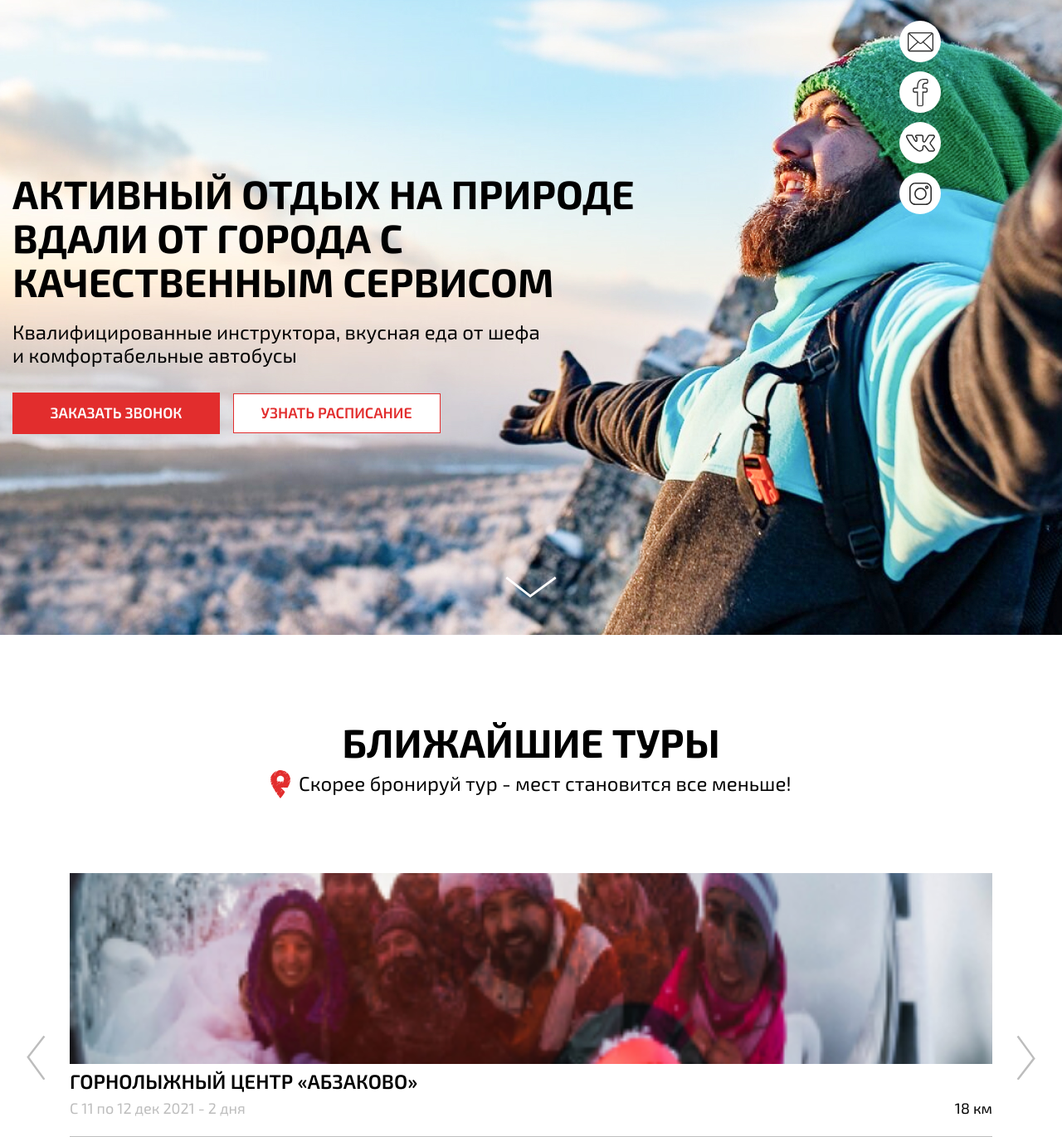
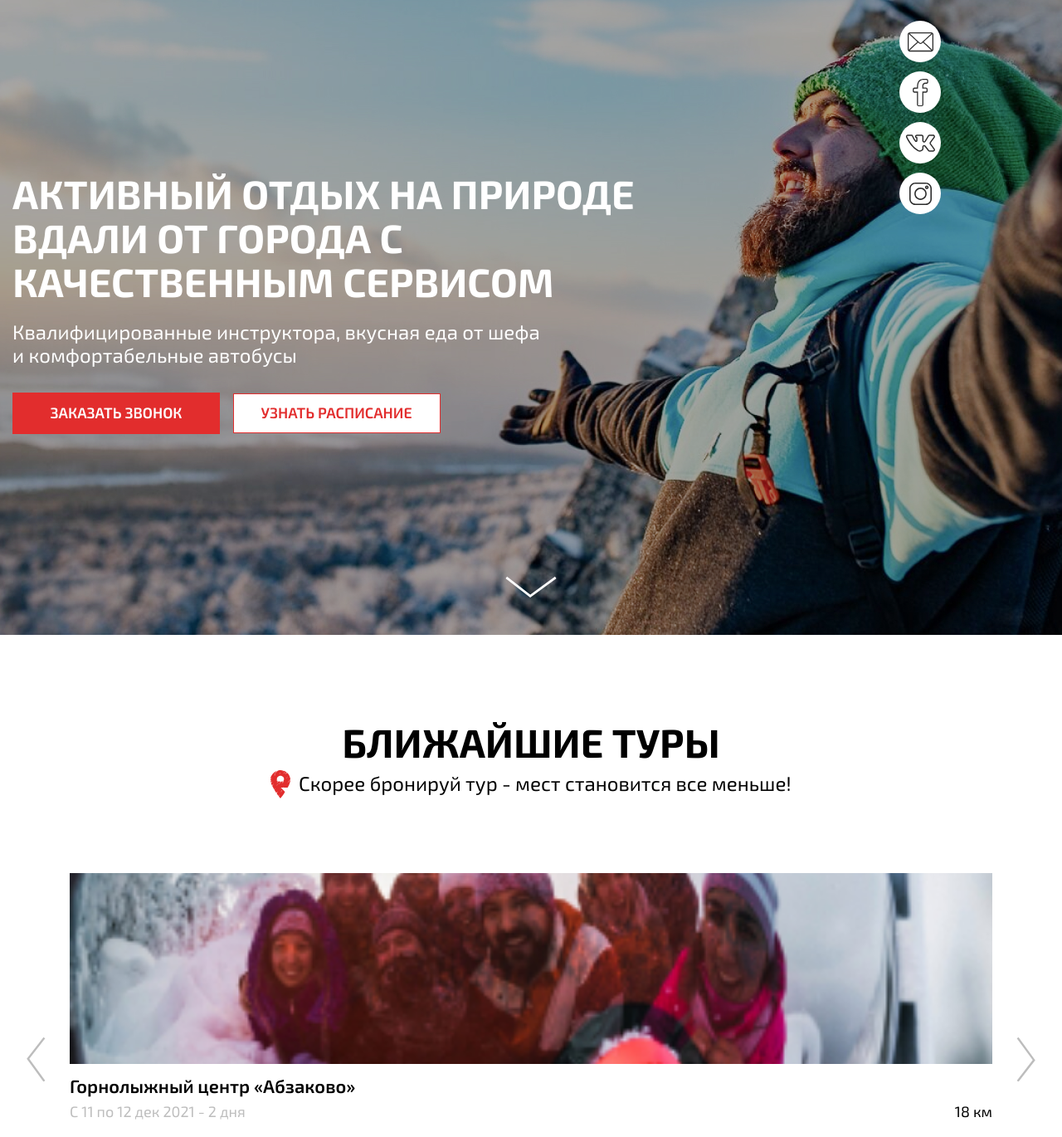
Before and after one commit to dan-rusakov/ipkers.github.io, a website: page src/index.html in a window 1280 px wide. Shown: the part 130-1500 px from the top of the page at 83% size. Drawn offline with nearby package versions, Linux system fonts and the light colour scheme; files that its build step writes are made by us from their sources.

Commit message:
fix: hotfix before rebuild hike page

```diff
--- a/src/css/blocks/callback-section.scss
+++ b/src/css/blocks/callback-section.scss
@@ -75,10 +75,12 @@
   left: 50%;
   transform: translate(-50%, -50%);
   opacity: 0;
-    transition: .25s opacity ease;
+  transition: 0.25s opacity ease;
 }
 
-.callback-section__checkbox-input:checked + .callback-section__checkbox .callback-section__checkbox-icon {
+.callback-section__checkbox-input:checked
+  + .callback-section__checkbox
+  .callback-section__checkbox-icon {
   opacity: 1;
 }
 
--- a/src/css/blocks/hikes-list.scss
+++ b/src/css/blocks/hikes-list.scss
@@ -1,5 +1,6 @@
 .hikes-list {
   padding: 100px 0;
+  background-color: #f5f5f5;
 }
 
 .hikes-list__inner {
@@ -12,7 +13,8 @@
   width: 100%;
   display: none;
   grid-template-columns: repeat(4, 1fr);
-    grid-gap: 30px;
+  grid-gap: 60px 30px;
+  margin-bottom: 60px;
 
   &.active {
     display: grid;
--- a/src/css/blocks/tour-card.scss
+++ b/src/css/blocks/tour-card.scss
@@ -7,7 +7,7 @@
 .tour-card__img-box {
   width: 100%;
   height: 230px;
-    margin-bottom: 9px;
+  margin-bottom: 15px;
 }
 
 .tour-card__img {
@@ -19,8 +19,7 @@
 .tour-card__title {
   display: block;
   font-weight: $semibold;
-    font-size: 24px;
-    text-transform: uppercase;
+  font-size: 22px;
   line-height: 1;
   margin-bottom: 10px;
 }
@@ -73,6 +72,16 @@
   }
 }
 
+.tour-card--inner-padding {
+  background-color: $white;
+  padding: 0 15px 15px;
+
+  .tour-card__img-box {
+    width: calc(100% + 30px);
+    margin-left: -15px;
+  }
+}
+
 @include tablet-sm {
   .tour-card__img-box {
     height: 160px;
--- a/src/css/blocks/welcome-section.scss
+++ b/src/css/blocks/welcome-section.scss
@@ -5,6 +5,32 @@
   background-repeat: no-repeat;
   background-position: center center;
   position: relative;
+  z-index: 0;
+
+  &::before {
+    content: "";
+    width: 100%;
+    height: 100%;
+    background-color: rgba(255, 255, 255, 0.35);
+    position: absolute;
+    top: 0;
+    left: 0;
+    z-index: -1;
+  }
+}
+
+.welcome-section--white {
+  &::before {
+    background-color: rgba(0, 0, 0, 0.35);
+  }
+
+  .welcome-section__title {
+    color: $white;
+  }
+
+  .welcome-section__description {
+    color: $white;
+  }
 }
 
 .welcome-section__inner {
@@ -59,9 +85,10 @@
   justify-content: center;
   background-color: $white;
   border-radius: 50%;
-    transition: .25s background-color ease;
+  transition: 0.25s background-color ease;
 
-    &:hover, &:focus {
+  &:hover,
+  &:focus {
     background-color: lighten($red, 35%);
   }
 }
--- a/src/index.html
+++ b/src/index.html
@@ -88,7 +88,7 @@
             </li>
         </ul>
     </header>
-    <section class="welcome-section" style="background-image: url(img/welcome-section-bg.jpg);">
+    <section class="welcome-section welcome-section--white" style="background-image: url(img/welcome-section-bg.jpg);">
         <div class="welcome-section__inner">
             <h1 class="welcome-section__title">Активный отдых на природе
                 вдали от города
```
Lines whose indentation alone changed are shown as unchanged.
